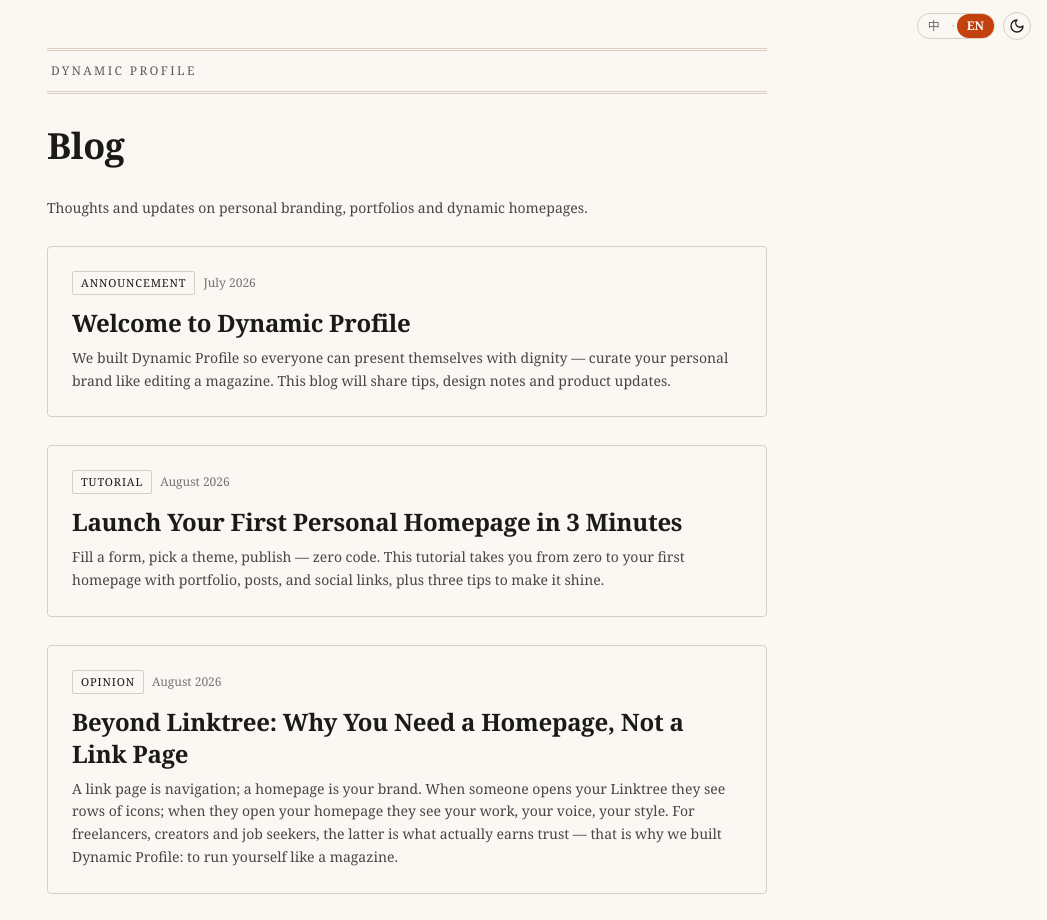
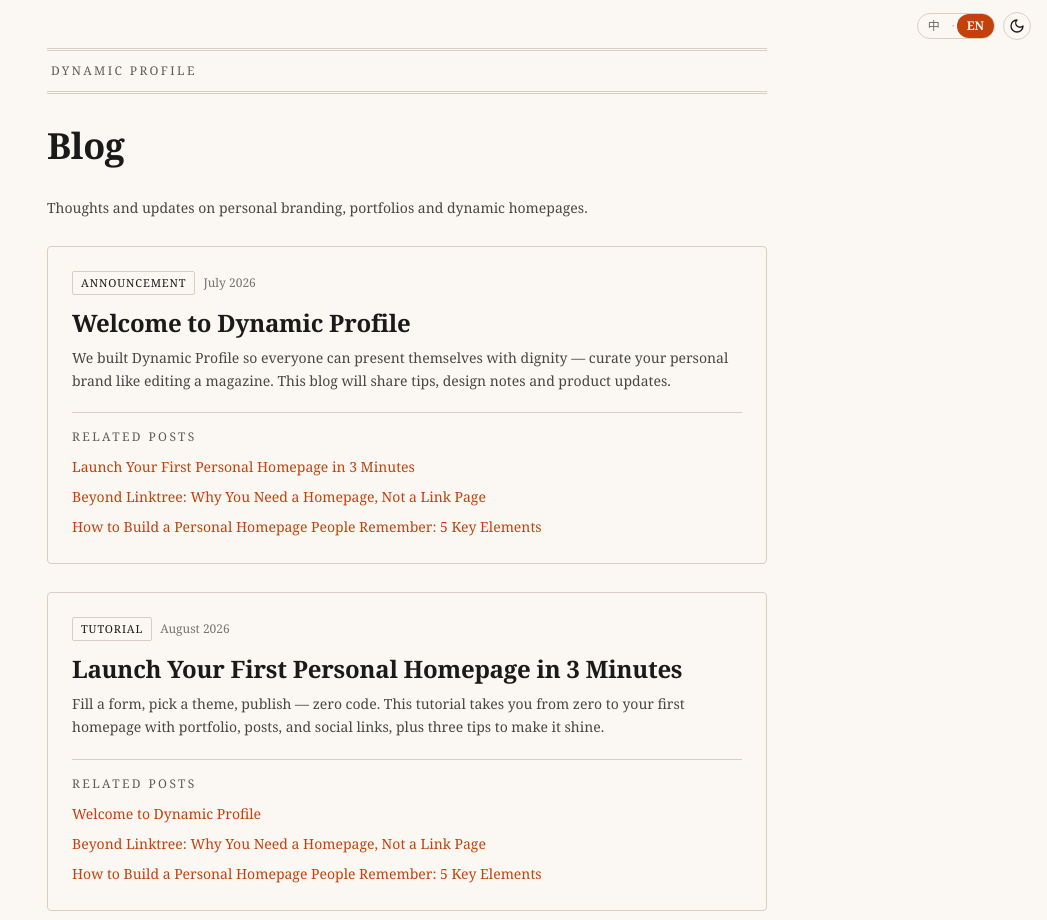
Before and after one commit to 863683348/dynamic-profile, a Next.js app: page /blog in a window 1280 px wide. Shown: the top 920 px of the page, without its empty margins (233-1280 px from the left). Built offline with nearby package versions, Linux system fonts and the light colour scheme; no server answers.

Commit message:
seo: P1 related-posts + P2 structured data (BreadcrumbList/FAQPage)

```diff
--- a/app/blog/page.tsx
+++ b/app/blog/page.tsx
@@ -4,42 +4,95 @@
 import { LegalLayout } from '@/components/LegalLayout';
 import { AdSlot } from '@/components/AdSlot';
 
+const SITE = process.env.NEXT_PUBLIC_SITE_URL || 'https://dynamic-profile.shop';
+
+const POST_IDS = [1, 2, 3, 4] as const;
+
+const breadcrumbJsonLd = {
+  '@context': 'https://schema.org',
+  '@type': 'BreadcrumbList',
+  itemListElement: [
+    { '@type': 'ListItem', position: 1, name: 'Home', item: `${SITE}/` },
+    { '@type': 'ListItem', position: 2, name: 'Blog', item: `${SITE}/blog` },
+  ],
+};
+
+function RelatedPosts({
+  current,
+  t,
+}: {
+  current: number;
+  t: (key: string) => string;
+}) {
+  const others = POST_IDS.filter((n) => n !== current);
+  return (
+    <nav
+      aria-label={t('blog_related')}
+      className="mt-5 border-t border-[color:var(--rule)] pt-4"
+    >
+      <h3 className="text-xs uppercase tracking-[0.2em] opacity-70">
+        {t('blog_related')}
+      </h3>
+      <ul className="mt-2 space-y-1">
+        {others.map((n) => (
+          <li key={n}>
+            <a
+              href={`/blog#blog-post-${n}`}
+              className="text-sm text-primary underline-offset-2 hover:underline"
+            >
+              {t(`blog_post${n}_title`)}
+            </a>
+          </li>
+        ))}
+      </ul>
+    </nav>
+  );
+}
+
 export default function BlogPage() {
   const { t } = useI18n();
   return (
     <LegalLayout title={t('blog_title')}>
+      <script
+        type="application/ld+json"
+        dangerouslySetInnerHTML={{ __html: JSON.stringify(breadcrumbJsonLd) }}
+      />
       <p className="text-sm opacity-80">{t('blog_intro')}</p>
-      <article className="paper-card p-6">
+      <article id="blog-post-1" className="paper-card scroll-mt-24 p-6">
         <div className="flex items-center gap-2">
           <span className="source-badge text-primary">{t('blog_post1_tag')}</span>
           <span className="text-xs opacity-60">{t('blog_post1_date')}</span>
         </div>
         <h2 className="magazine-title mb-2 mt-3 text-2xl">{t('blog_post1_title')}</h2>
         <p className="text-sm leading-relaxed opacity-80">{t('blog_post1_body')}</p>
+        <RelatedPosts current={1} t={t} />
       </article>
-      <article className="paper-card p-6">
+      <article id="blog-post-2" className="paper-card scroll-mt-24 p-6">
         <div className="flex items-center gap-2">
           <span className="source-badge text-primary">{t('blog_post2_tag')}</span>
           <span className="text-xs opacity-60">{t('blog_post2_date')}</span>
         </div>
         <h2 className="magazine-title mb-2 mt-3 text-2xl">{t('blog_post2_title')}</h2>
         <p className="text-sm leading-relaxed opacity-80">{t('blog_post2_body')}</p>
+        <RelatedPosts current={2} t={t} />
       </article>
-      <article className="paper-card p-6">
+      <article id="blog-post-3" className="paper-card scroll-mt-24 p-6">
         <div className="flex items-center gap-2">
           <span className="source-badge text-primary">{t('blog_post3_tag')}</span>
           <span className="text-xs opacity-60">{t('blog_post3_date')}</span>
         </div>
         <h2 className="magazine-title mb-2 mt-3 text-2xl">{t('blog_post3_title')}</h2>
         <p className="text-sm leading-relaxed opacity-80">{t('blog_post3_body')}</p>
+        <RelatedPosts current={3} t={t} />
       </article>
-      <article className="paper-card p-6">
+      <article id="blog-post-4" className="paper-card scroll-mt-24 p-6">
         <div className="flex items-center gap-2">
           <span className="source-badge text-primary">{t('blog_post4_tag')}</span>
           <span className="text-xs opacity-60">{t('blog_post4_date')}</span>
         </div>
         <h2 className="magazine-title mb-2 mt-3 text-2xl">{t('blog_post4_title')}</h2>
         <p className="text-sm leading-relaxed opacity-80">{t('blog_post4_body')}</p>
+        <RelatedPosts current={4} t={t} />
       </article>
       <AdSlot className="my-8 min-h-[120px]" />
     </LegalLayout>
--- a/lib/i18n.tsx
+++ b/lib/i18n.tsx
@@ -421,6 +421,7 @@
   // Blog
   blog_title: '博客',
   blog_intro: '关于个人品牌、作品集与动态主页的思考与更新。',
+  blog_related: '相关文章',
   blog_post1_tag: '公告',
   blog_post1_title: '欢迎来到动态主页',
   blog_post1_date: '2026 年 7 月',
@@ -852,6 +853,7 @@
   // Blog
   blog_title: 'Blog',
   blog_intro: 'Thoughts and updates on personal branding, portfolios and dynamic homepages.',
+  blog_related: 'Related posts',
   blog_post1_tag: 'Announcement',
   blog_post1_title: 'Welcome to Dynamic Profile',
   blog_post1_date: 'July 2026',
```
